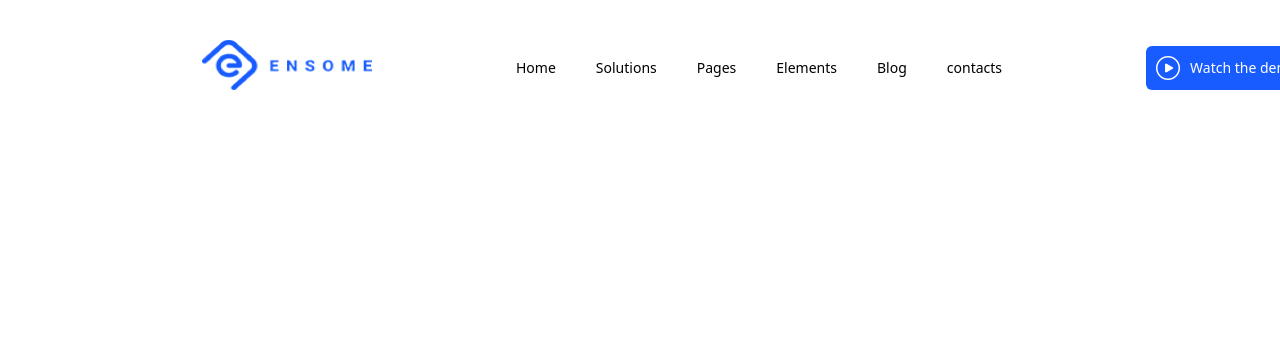
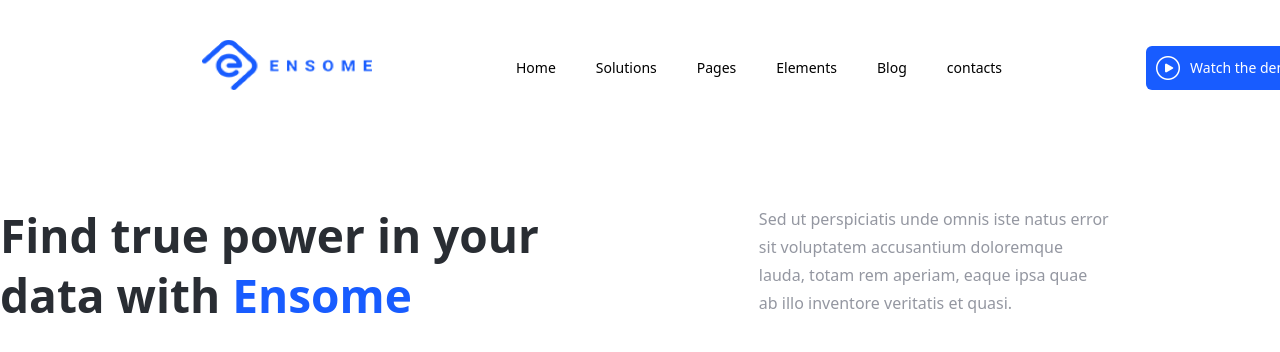
Before and after one commit to Sergiu333/website, a Next.js app: page / in a window 1280 px wide. Shown: the top 352 px of the page. Built offline with nearby package versions, Linux system fonts and the light colour scheme.

Commit message:
feat: created ensome

```diff
--- /dev/null
+++ b/components/ensome/index.tsx
@@ -0,0 +1,10 @@
+const Ensome = () => {
+  return (
+      <div className="container mx-auto mx-[202px] mt-[70px] flex flex-row gap-[220px]">
+          <div className="text-[#292D33] text-[46px] font-bold leading-[60px]">Find true power in your <br/> data with <span className="text-[#185CFF]">Ensome</span></div>
+          <div className="text-base text-[#9497A1] w-[350px] leading-7">Sed ut perspiciatis unde omnis iste natus error sit voluptatem accusantium doloremque lauda, totam rem aperiam, eaque ipsa quae ab illo inventore veritatis et quasi.</div>
+      </div>
+  );
+}
+
+export default Ensome;
--- a/pages/index.js
+++ b/pages/index.js
@@ -1,9 +1,11 @@
 import Header from "../components/header";
+import Ensome from "../components/ensome";
 
 const Home = () =>{
     return (
         <div>
             <Header/>
+            <Ensome/>
         </div>
     )
 }
```
